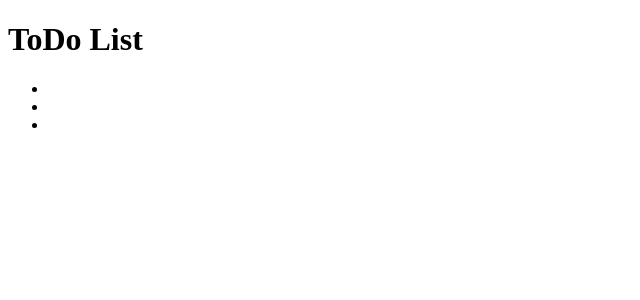
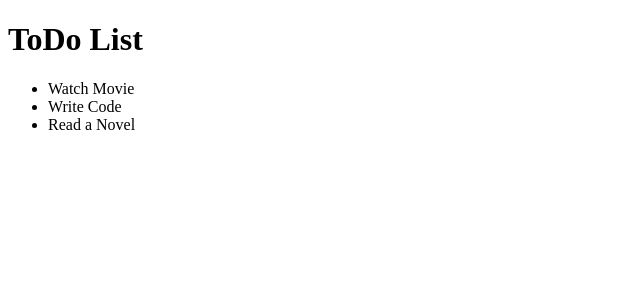
Before and after one commit to shaddy1234/TodoList-react, a React (Vite) app in the folder todolist/: page / in a window 1280 px wide. Shown: the top 300 px of the page, without its empty margins (0-640 px from the left). Built offline with nearby package versions, Linux system fonts and the light colour scheme.

Commit message:
allow browser read

```diff
--- a/todolist/src/components/Todo.jsx
+++ b/todolist/src/components/Todo.jsx
@@ -1,11 +1,11 @@
 import React from 'react'
 
-function Todo({todo}) {
+function Todo({ todo }) {
 
   return (
-    <div>
-      <li>{todo}</li>
-    </div>
+    <>
+      <li>{todo.name}</li>
+    </>
   )
 }
 
--- a/todolist/src/components/TodoList.jsx
+++ b/todolist/src/components/TodoList.jsx
@@ -7,14 +7,16 @@ function TodoList() {
     {id: 2, name:"Write Code"},
     {id: 3, name:"Read a Novel"}
   ])
+  const [newTodo, setNewTodo]=useState('')
+
   return (
     <div>
       <h1>ToDo List</h1>
       <ul>{todos.map((todo) => (
-        <Todo key={todo.id} todo={todos.name}/>
+        <Todo key={todo.id} todo={todo}/>
       ))}</ul>
     </div>
   )
 }
 
-export default TodoList
+export default TodoList;
```
